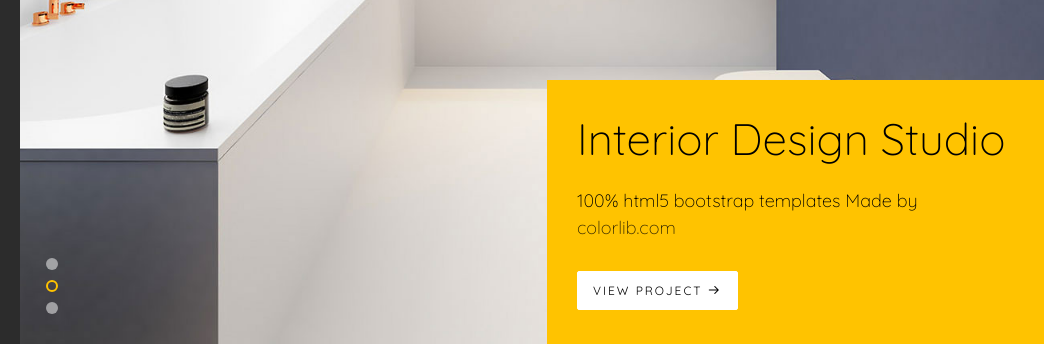
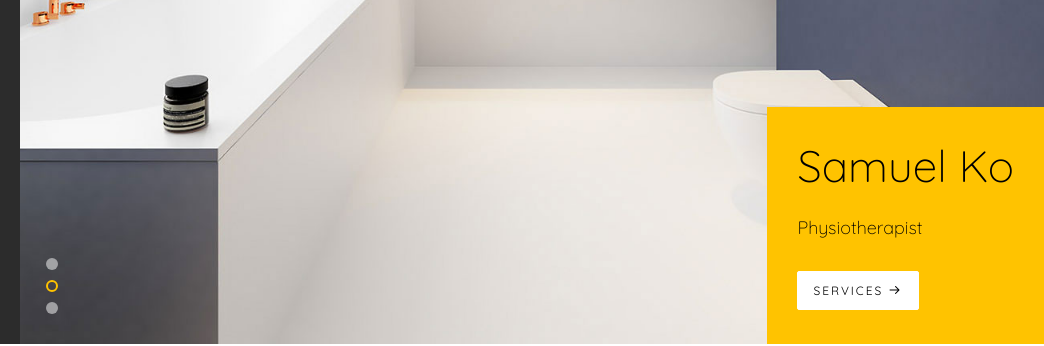
Before and after one commit to samuelhfko/Balay, a plain HTML site: page index.html in a window 1280 px wide. Shown: the part 456-802 px from the top of the page, 236-1280 px from the left. Drawn offline with Linux system fonts and the light colour scheme; files whose address does not match are found by name.

Commit message:
Update index.html

```diff
--- a/index.html
+++ b/index.html
@@ -91,8 +91,8 @@ Copyright &copy;<script>document.write(new Date().getFullYear());</script> Made
 					   				<div class="slider-text-inner">
 					   					<div class="desc">
 						   					<h1>Samuel Ko</h1>
-						   					<h2>Registered Physiotherapist<a href="https://colorlib.com/" target="_blank">colorlib.com</a></h2>
-												<p><a class="btn btn-primary btn-learn">About Me<i class="icon-arrow-right3"></i></a></p>
+						   					<h2>Physiotherapist </h2>
+												<p><a class="btn btn-primary btn-learn">About Me <i class="icon-arrow-right3"></i></a></p>
 											</div>
 					   				</div>
 					   			</div>
@@ -106,9 +106,9 @@ Copyright &copy;<script>document.write(new Date().getFullYear());</script> Made
 					   			<div class="col-md-6 col-md-offset-3 col-md-push-3 col-sm-12 col-xs-12 js-fullheight slider-text">
 					   				<div class="slider-text-inner">
 					   					<div class="desc">
-						   					<h1>Interior Design Studio</h1>
-												<h2>100% html5 bootstrap templates Made by <a href="https://colorlib.com/" target="_blank">colorlib.com</a></h2>
-												<p><a class="btn btn-primary btn-learn">View Project <i class="icon-arrow-right3"></i></a></p>
+						   					<h1>Samuel Ko</h1>
+												<h2>Physiotherapist</h2>
+												<p><a class="btn btn-primary btn-learn">Services <i class="icon-arrow-right3"></i></a></p>
 											</div>
 					   				</div>
 					   			</div>
@@ -122,9 +122,9 @@ Copyright &copy;<script>document.write(new Date().getFullYear());</script> Made
 					   			<div class="col-md-6 col-md-offset-3 col-md-push-3 col-sm-12 col-xs-12 js-fullheight slider-text">
 					   				<div class="slider-text-inner">
 					   					<div class="desc">
-						   					<h1>The National Gallery</h1>
-												<h2>100% html5 bootstrap templates Made by <a href="https://colorlib.com/" target="_blank">colorlib.com</a></h2>
-												<p><a class="btn btn-primary btn-learn">View Project <i class="icon-arrow-right3"></i></a></p>
+						   					<h1>Samuel Ko</h1>
+												<h2>Physiotherapist</h2>
+												<p><a class="btn btn-primary btn-learn">Contact Me <i class="icon-arrow-right3"></i></a></p>
 											</div>
 					   				</div>
 					   			</div>
```
